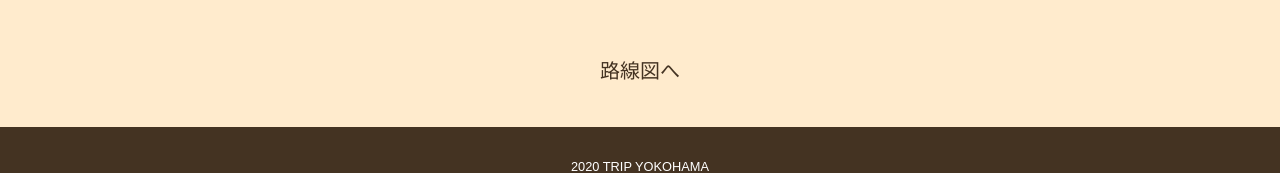
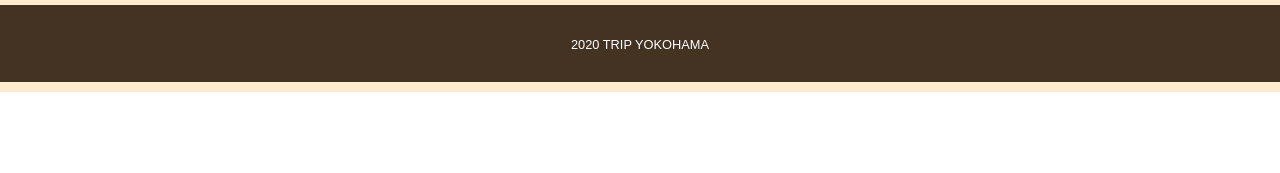
Before and after one commit to tripgit/trip.yokohama, a plain HTML site: page kanko.html in a window 1280 px wide. Shown: the part 2019-2192 px from the top of the page. After the commit the page ends 2111 px from the top, so only its background shows below. Drawn offline with Linux system fonts and the light colour scheme; some packages are replaced by stand-ins of ours.

Commit message:
Update kanko.html

```diff
--- a/kanko.html
+++ b/kanko.html
@@ -170,8 +170,8 @@
         <iframe src="https://www.google.com/maps/d/embed?mid=10LW9B1w-66J7xxES4OcauJPGgSdZ04XG" width="640" height="480"></iframe>
       </div>
       <div class="wrapper">
-        <div class="rail"><a href="http://www.hao123.jp/rosenzu/tokyo.htm">路線図へ</a></div>
-      </div>
+<!--         <div class="rail"><a href="http://www.hao123.jp/rosenzu/tokyo.htm">路線図へ</a></div>
+      </div>   -->
     </div>
     <footer>
       <div class="wrapper">
```
